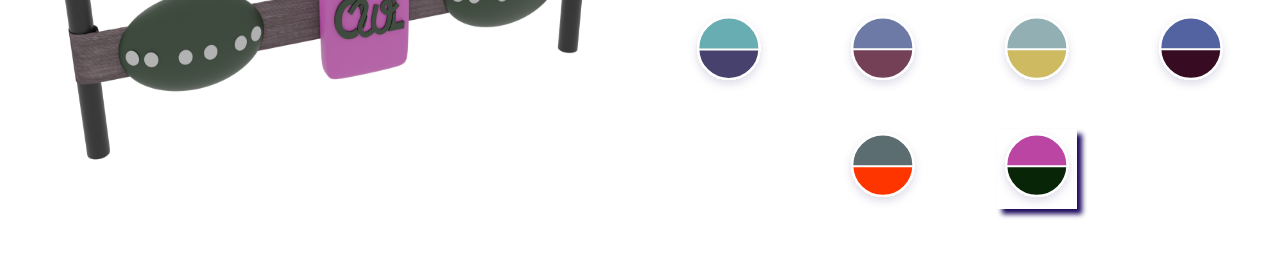
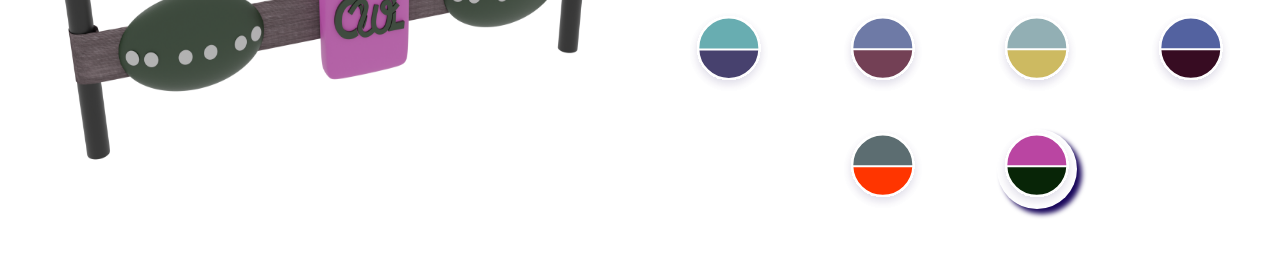
Before and after one commit to MathieuDubart/owl-website, a Vue app: page / in a window 1280 px wide. Shown: the part 3172-3431 px from the top of the page. Built offline with nearby package versions, Linux system fonts and the light colour scheme; a web font is replaced by a local one.

Commit message:
fixing shadow

```diff
--- a/src/assets/main.css
+++ b/src/assets/main.css
@@ -327,9 +327,12 @@ a.link:hover{
 
 [type=radio] + img {
   cursor: pointer;
+  border-radius: 50px;
 }
 
 [type=radio]:checked + img {
+  outline-color: #CBEA13;
+  outline-width: 3px;
   box-shadow: 5px 5px 5px #1A085C;
 }
 
```
